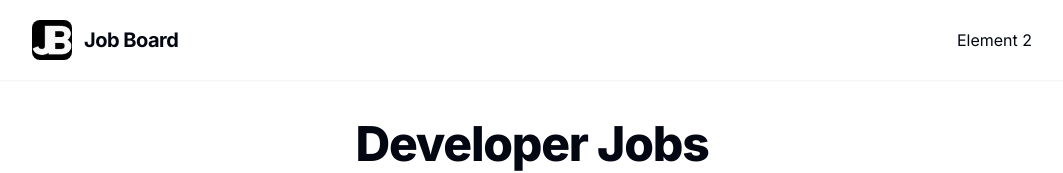
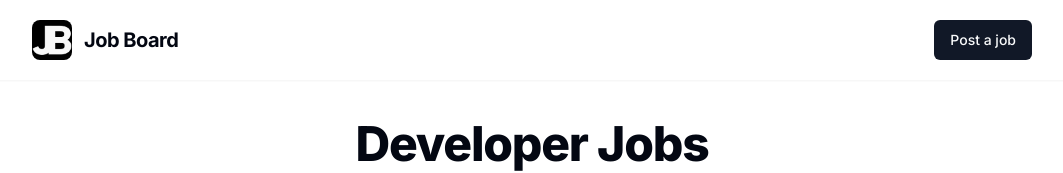
Before and after one commit to Josy-coder/job-board, a Next.js app: page / in a window 1280 px wide. Shown: the top 173 px of the page, without its empty margins (108-1171 px from the left). Built offline with nearby package versions, Linux system fonts and the light colour scheme; no server answers; the database is empty.

Commit message:
Add "Post a job" button as a link to the navbar.

```diff
--- a/src/components/Navbar.tsx
+++ b/src/components/Navbar.tsx
@@ -1,6 +1,7 @@
 import Image from "next/image";
 import Link from "next/link";
 import logo from "@/assets/logo.png"
+import { Button } from "./ui/button";
 
 export default function Navbar() {
     return (
@@ -16,7 +17,9 @@ export default function Navbar() {
                     />
                     <span className="text-xl font-bold tracking-tight">Job Board</span>
                 </Link>
-                <div>Element 2</div>
+                <Button asChild>
+                    <Link href="/jobs/new">Post a job</Link>
+                </Button>
             </nav>
         </header>
     )
```
